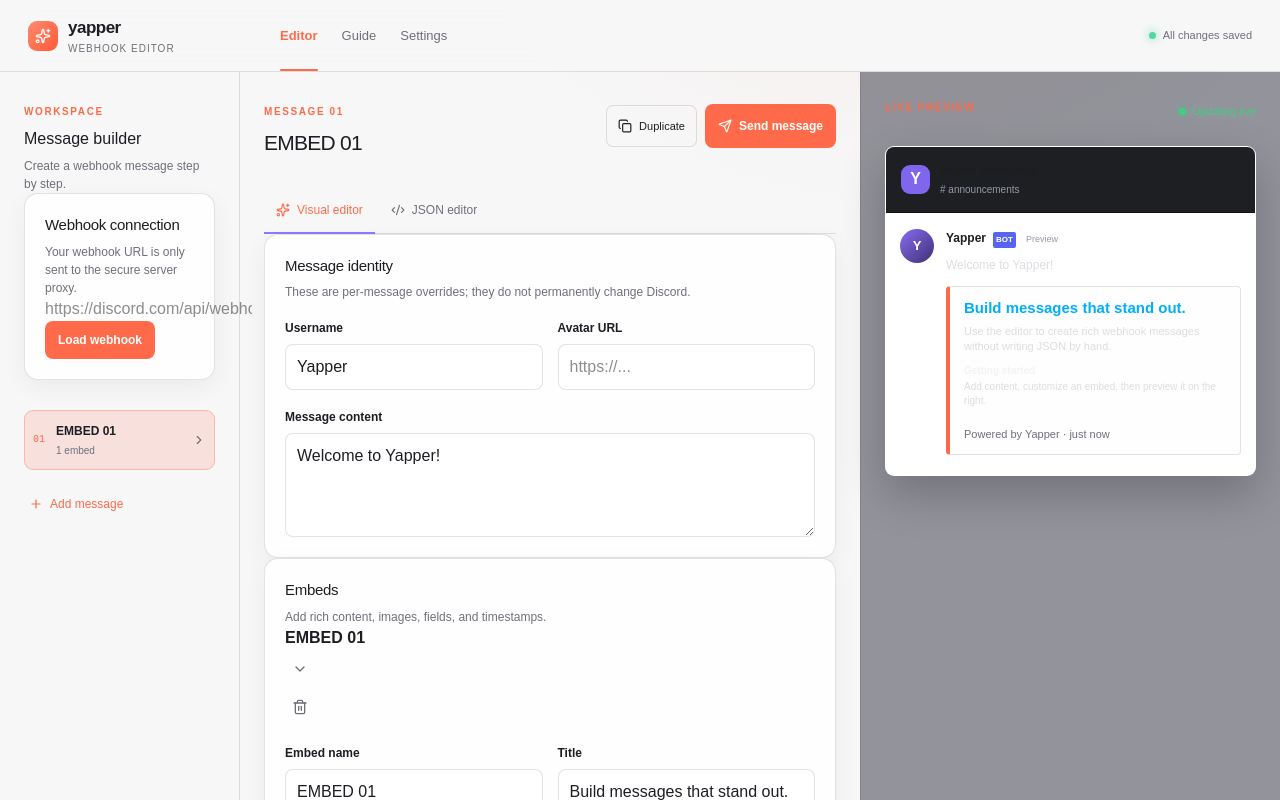
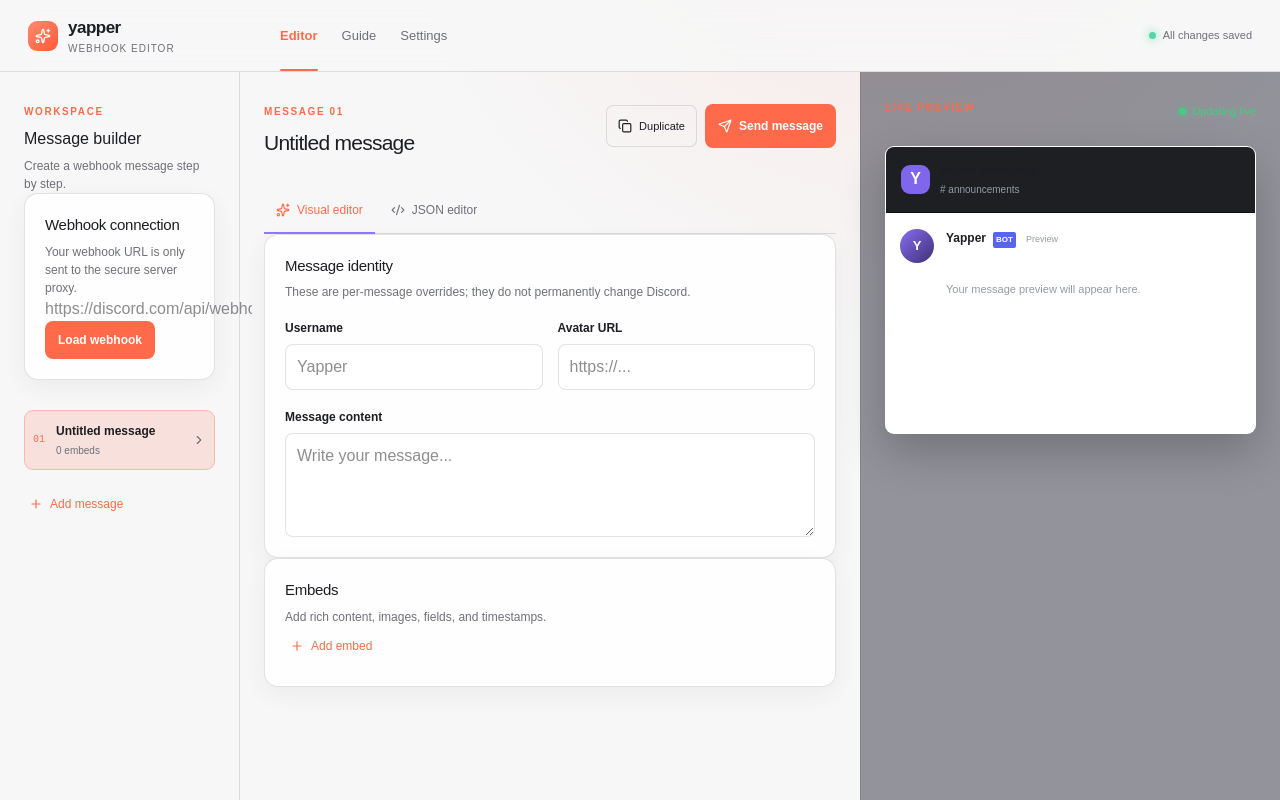
Before and after one commit to cruzzz-web/yapper-webhook-editor, a Next.js app: page / in a window 1280 px wide. Shown: the top 800 px of the page. Built offline with nearby package versions, Linux system fonts and the light colour scheme.

Commit message:
Remove default starter message

```diff
--- a/components/yapper-editor.tsx
+++ b/components/yapper-editor.tsx
@@ -10,7 +10,7 @@ type Theme = 'system' | 'light' | 'dark'
 const blankField = (): EmbedField => ({ name: '', value: '', inline: false })
 const blankEmbed = (name = 'EMBED 01'): Embed => ({ name, title: '', description: '', color: '#ff6b4a', url: '', thumbnail: '', image: '', footer: '', timestamp: false, author: '', fields: [] })
 const blankMessage = (): Message => ({ content: '', username: '', avatar: '', embeds: [] })
-const starter: Message[] = [{ content: 'Welcome to Yapper!', username: 'Yapper', avatar: '', embeds: [{ ...blankEmbed(), title: 'Build messages that stand out.', description: 'Use the editor to create rich webhook messages without writing JSON by hand.', fields: [{ name: 'Getting started', value: 'Add content, customize an embed, then preview it on the right.', inline: false }], footer: 'Powered by Yapper', timestamp: true }] }]
+const starter: Message[] = [blankMessage()]
 const text = (value: unknown, fallback = '') => typeof value === 'string' ? value : fallback
 function normalize(value: unknown): Message[] { if (!Array.isArray(value)) throw new Error('Expected an array of messages.'); return value.map((raw: any, mi) => ({ content: text(raw?.content), username: text(raw?.username), avatar: text(raw?.avatar), embeds: Array.isArray(raw?.embeds) ? raw.embeds.map((e: any, ei: number) => ({ name: text(e?.name, `EMBED ${String(ei + 1).padStart(2, '0')}`), title: text(e?.title), description: text(e?.description), color: text(e?.color, '#ff6b4a'), url: text(e?.url), thumbnail: text(e?.thumbnail), image: text(e?.image), footer: text(e?.footer), timestamp: Boolean(e?.timestamp), author: text(e?.author), fields: Array.isArray(e?.fields) ? e.fields.map((f: any) => ({ name: text(f?.name), value: text(f?.value), inline: Boolean(f?.inline) })) : [] })) : [] })) }
 function Field({ label, children }: { label: string; children: React.ReactNode }) { return <label className="form-field"><span className="form-label">{label}</span>{children}</label> }
```
